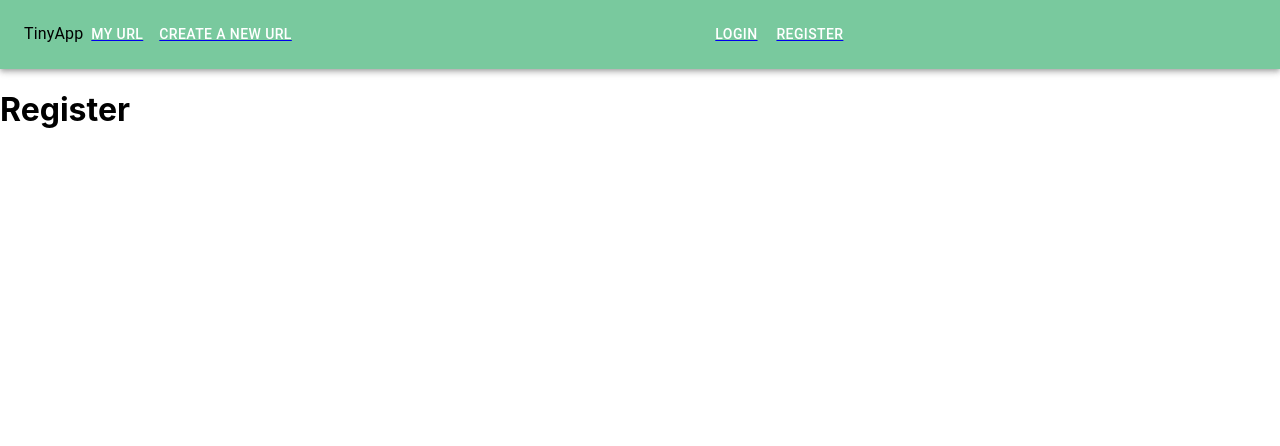
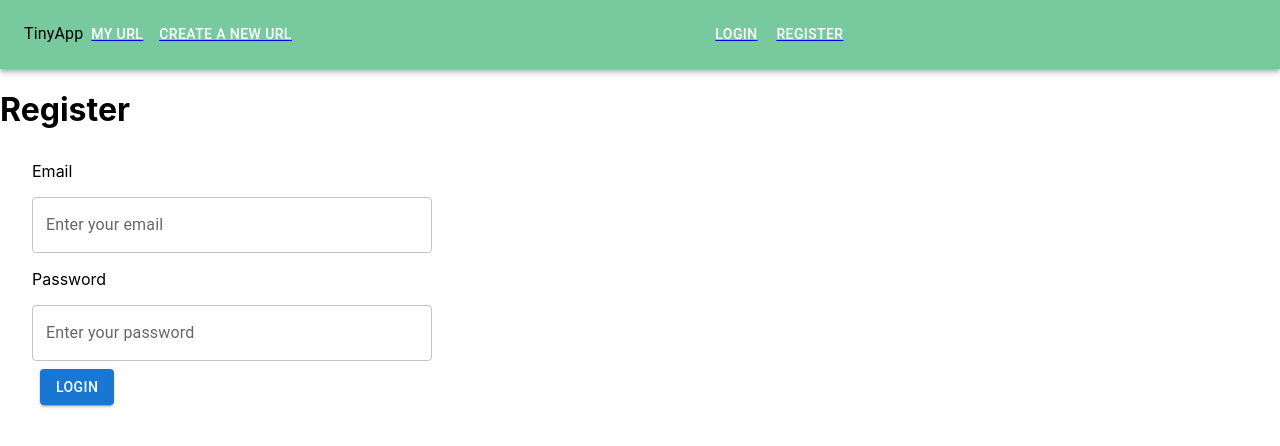
Before and after one commit to patriceandrea/tinyapp-2.0, a React (Create React App) app in the folder client/: page /register in a window 1280 px wide. Shown: the top 446 px of the page. Built offline with nearby package versions, Linux system fonts and the light colour scheme.

Commit message:
add components into the register page

```diff
--- a/client/src/pages/Register.tsx
+++ b/client/src/pages/Register.tsx
@@ -1,5 +1,6 @@
 import React from "react";
 import Header from "../Components/Header"
+import AuthenTextField from "../Components/AuthenTextField";
 
 export interface IRegisterProps { }
 
@@ -8,6 +9,7 @@ const Register: React.FunctionComponent<IRegisterProps> = (props) => {
     <div>
       <Header />
       <h1>Register</h1>
+      <AuthenTextField />
     </div>
   )
 };
```
